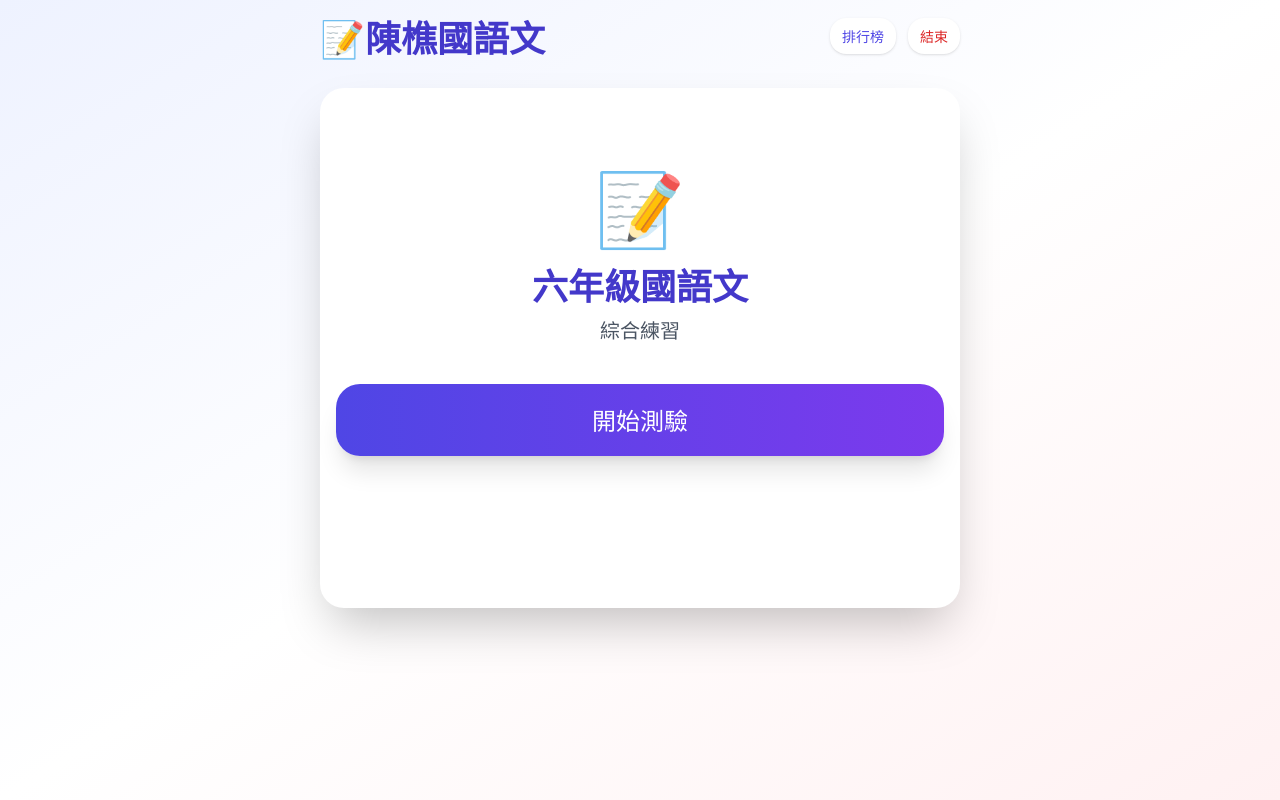
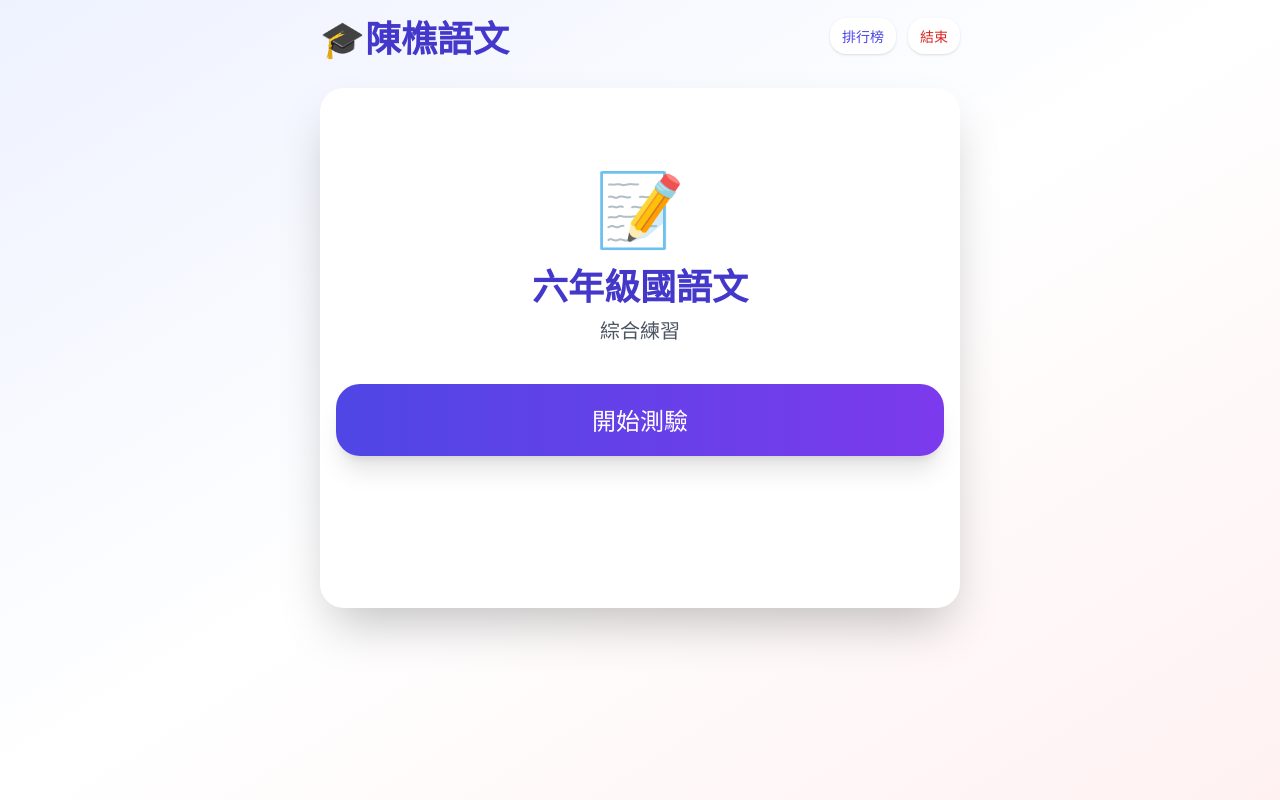
Before and after one commit to e88721th/chengyu-quiz, a plain HTML site: page index.html in a window 1280 px wide. Drawn offline with nearby package versions, Linux system fonts and the light colour scheme.

Commit message:
Add files via upload

```diff
--- a/index.html
+++ b/index.html
@@ -43,7 +43,7 @@
 <body class="bg-gradient-to-br from-indigo-50 via-white to-rose-50 min-h-screen pb-12">
   <div class="max-w-2xl mx-auto p-4">
     <div class="flex justify-between items-center mb-8">
-      <h3 class="text-4xl font-bold text-indigo-700">📝陳樵國語文</h3>
+      <h3 class="text-4xl font-bold text-indigo-700">🎓陳樵語文</h3>
       <div class="flex gap-3" id="header-buttons">
         <button onclick="showLeaderboard()" class="px-3 py-2 bg-white rounded-2xl shadow text-indigo-600 hover:bg-indigo-50 text-sm">排行榜</button>
         <button onclick="goHome()" class="px-3 py-2 bg-white rounded-2xl shadow text-indigo-600 hover:bg-indigo-50 text-sm">回主頁</button>
```
